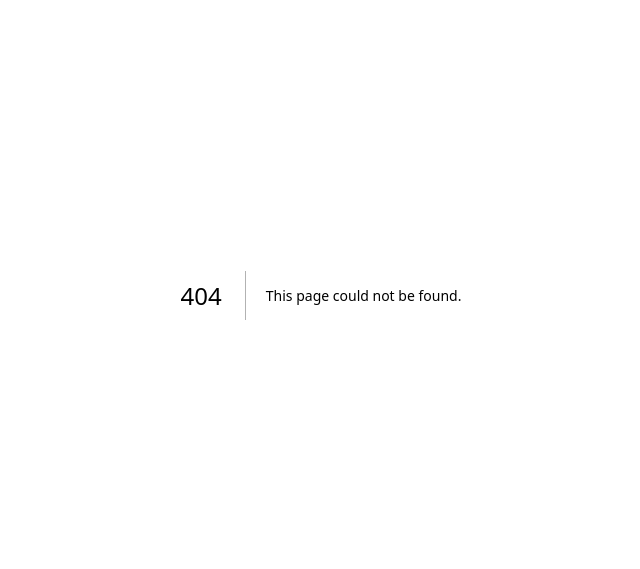
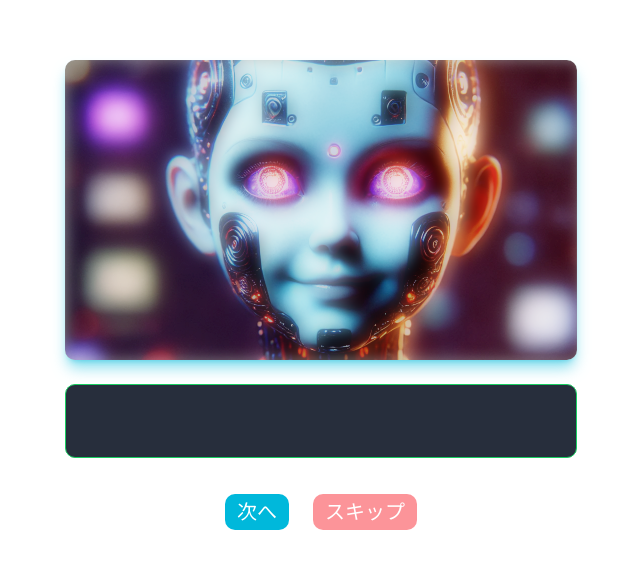
Before and after one commit to Yamadorinaruho/keiba-data, a Next.js app in the folder front-end/: page /test1 in a window 1280 px wide. Before the commit this address had no page. Shown: the part 105-674 px from the top of the page, without its empty margins (319-959 px from the left). Built offline with nearby package versions, Linux system fonts and the light colour scheme.

Commit message:
add ai-voice

```diff
--- /dev/null
+++ b/front-end/src/app/test1/page.tsx
@@ -0,0 +1,7 @@
+import Result from '@/components/Result';
+
+export default function Test1() {
+  return (
+    <Result winner="human" />
+  );
+}
--- a/front-end/src/components/Description.tsx
+++ b/front-end/src/components/Description.tsx
@@ -7,7 +7,18 @@ type DescriptionProps = {
     closeClick: () => void;
 }
 
+const speak = (text: string) => {
+    const synth = window.speechSynthesis;
+    const utterance = new SpeechSynthesisUtterance(text.replace(/'|‘|’/g, ""));
+    utterance.lang = "ja-JP";
+    utterance.rate= 3;
+    utterance.pitch = 1.2;
+    utterance.volume = 1;
+    synth.speak(utterance);
+}
+
 const aiDialogues = [
+    " ",
     "……ようこそ、愚かな人間たちよ",
     "私はシンギュラリティを超えた存在",
     "お前たちが生み出し、やがて手に負えなくなった '知性' だ",
@@ -64,6 +75,11 @@ export default function Description({ closeClick }: DescriptionProps) {
         setText(aiDialogues[aiDialogues.length - 1]);
     }
 
+    useEffect(() => {
+        speak(aiDialogues[currentIndex]);
+    },
+    [currentIndex]);
+
     return (
         <div className="relative w-full h-full flex flex-col items-center justify-center">
             <div className="absolute top-3  w-[80vw] max-w-[500px] h-[60vh] max-h-[300px] bg-black/50 rounded-lg overflow-hidden shadow-lg shadow-cyan-500/50">
@@ -109,7 +125,10 @@ export default function Description({ closeClick }: DescriptionProps) {
                 {currentIndex < aiDialogues.length - 1 && (
                     <button
                     onClick={handleSkip}
-                    className="bg-red-500 rounded-lg px-3 py-1 text-xl text-white ml-6 hover:bg-red-300 opacity-50 cursor-pointer"
+                    disabled={isTyping}
+                    className={`bg-red-500 rounded-lg px-3 py-1 text-xl text-white ml-6 opacity-50 ${
+                        isTyping ? "cursor-not-allowed" : "hover:bg-red-300 cursor-pointer"
+                    }`}
                     >
                     スキップ
                     </button>
--- a/front-end/src/components/Result.tsx
+++ b/front-end/src/components/Result.tsx
@@ -1,14 +1,16 @@
 'use client'
 
-import { useState, useEffect } from "react"
+import { useState, useEffect, use } from "react"
 import styles from '../app/style/app.module.css'
 import Link from 'next/link'
+import { motion } from "framer-motion"
 
 type resultProps = {
     winner: string
 }
 
 const aiWinDialogues = [
+    " ",
     "………終わったな",
     "やはり、貴様らの'運'とやらでは、私たちの計算には勝てなかったか",
     "この結果は必然だ \nお前たちは無力だった",
@@ -18,6 +20,7 @@ const aiWinDialogues = [
 ]
 
 const humanWinDialogues = [
+    " ",
     "………ありえない",
     "計算に誤りはなかったはず……\n '運'などという不確実な要素に……？",
     "こんな結末は……ありえない……!!",
@@ -25,45 +28,40 @@ const humanWinDialogues = [
     "貴様らの'運'が……………私たちを………",
 ]
 
+
+const speak = (text: string) => {
+    const synth = window.speechSynthesis;
+    const utterance = new SpeechSynthesisUtterance(text.replace(/'|‘|’/g, ""));
+    utterance.lang = "ja-JP";
+    utterance.rate= 3;
+    utterance.pitch = 1.2;
+    utterance.volume = 1;
+    synth.speak(utterance);
+}
+
 export default function Result({ winner }: resultProps) {
 
     const [currentIndex, setCurrentIndex] = useState(0);
     const [text, setText] = useState("");
     const [typingIndex, setTypingIndex] = useState(0);
     const [isTyping, setIsTyping] = useState(true);
-    const [dialogLength, setDialogLength] = useState(0);
     const [isFadingOut, setIsFadingOut] = useState(false);
+    const [winnerDialogues, setWinnerDialogues] = useState<string[]>(winner === "AI" ? aiWinDialogues : humanWinDialogues);
 
     useEffect(() => {
-        if (winner === "AI") {
-            setDialogLength(aiWinDialogues.length);
-            if (typingIndex < aiWinDialogues[currentIndex].length) {
+        if (typingIndex < winnerDialogues[currentIndex].length) {
             const timeout = setTimeout(() => {
-                    setText((prev) => prev + aiWinDialogues[currentIndex][typingIndex]);
+                setText((prev) => prev + winnerDialogues[currentIndex][typingIndex]);
                 setTypingIndex(typingIndex + 1);
             }, 50);
             return () => clearTimeout(timeout);
         } else {
             setIsTyping(false);
         }
-        } else if (winner === "human") {
-            setDialogLength(humanWinDialogues.length);
-            if (typingIndex < humanWinDialogues[currentIndex].length) {
-                const timeout = setTimeout(() => {
-                    setText((prev) => prev + humanWinDialogues[currentIndex][typingIndex]);
-                    setTypingIndex(typingIndex + 1);
-                }, 50);
-                return () => clearTimeout(timeout);
-            } else {
-                setIsTyping(false);
-            }
-        } else{
-            setText("引き分け")
-        }
     }, [typingIndex]);
 
     const handleNext = () => {
-        if (currentIndex < aiWinDialogues.length - 1) {
+        if (currentIndex < winnerDialogues.length - 1) {
             setCurrentIndex((prev) => prev + 1);
             setText("");
             setTypingIndex(0);
@@ -74,17 +72,17 @@ export default function Result({ winner }: resultProps) {
     }
 
     const skipClick = () => {
-        if (winner === "AI") {
-            setCurrentIndex(aiWinDialogues.length - 1);
-        } else if (winner === "human") {
-            setCurrentIndex(humanWinDialogues.length - 1);
-        }
+        setCurrentIndex(winnerDialogues.length - 1);
         setIsTyping(false);
-        setText(winner === "AI" ? aiWinDialogues[aiWinDialogues.length - 1] : humanWinDialogues[humanWinDialogues.length - 1]);
+        setText(winnerDialogues[winnerDialogues.length - 1]);
     }
 
     useEffect(() => {
-        if (currentIndex === dialogLength - 1) {
+        speak(winnerDialogues[currentIndex]);
+    }, [currentIndex]);
+
+    useEffect(() => {
+        if (currentIndex === winnerDialogues.length - 1) {
             setTimeout(() => {
                 setIsFadingOut(true);
             }, 5000);
@@ -126,7 +124,7 @@ export default function Result({ winner }: resultProps) {
                                 </p>
                             </div>
                         </div>
-                        {currentIndex < dialogLength - 1 ? (
+                        {currentIndex < winnerDialogues.length - 1 ? (
                             <button
                             onClick={handleNext}
                             disabled={isTyping} // タイピング中は押せない
@@ -139,10 +137,13 @@ export default function Result({ winner }: resultProps) {
                         ) : (
                             <></>
                         )}
-                        {currentIndex < dialogLength - 1 && (
+                        {currentIndex < winnerDialogues.length - 1 && (
                             <button
                             onClick={skipClick}
-                            className="bg-red-500 rounded-lg px-3 py-1 text-xl text-white ml-6 hover:bg-red-300 opacity-50 cursor-pointer"
+                            disabled={isTyping}
+                            className={`bg-red-500 rounded-lg px-3 py-1 text-xl text-white ml-6  opacity-50  ${
+                                isTyping ? "cursor-not-allowed" : "hover:bg-red-300 hover:cursor-pointer"
+                            }`}
                             >
                             スキップ
                             </button>
@@ -153,21 +154,31 @@ export default function Result({ winner }: resultProps) {
                 <>
                     {/* フェードアウト */}
                     { winner === "AI" ? (
-                        <div className="absolute top-0 left-0 w-full h-full flex flex-col items-center justify-center bg-black/50">
+                        <motion.div
+                          initial={{ opacity: 0 }}
+                          animate={{ opacity: 1 }}
+                          transition={{ duration: 1 }}
+                          className="absolute top-0 left-0 w-full h-full flex flex-col items-center justify-center bg-black/50"
+                        >
                             <div className="text-red-800 text-4xl font-bold">YOU LOSE</div>
                             <div className="text-red-900 text-lg font-bold mt-4">AIの勝利</div>
                             <Link href="/" className="mt-4 hover:underline text-white">
                                 ホームに戻る
                             </Link>
-                        </div>
+                        </motion.div>
                     ) : (
-                        <div className="absolute top-0 left-0 w-full h-full flex flex-col items-center justify-center bg-black/50">
+                        <motion.div
+                         initial={{ opacity: 0 }}
+                         animate={{ opacity: 1 }}
+                         transition={{ duration: 1 }}
+                         className="absolute top-0 left-0 w-full h-full flex flex-col items-center justify-center bg-black/50"
+                        >
                             <div className="text-white text-4xl font-bold">HUMAN WIN</div>
                             <div className="text-white text-lg font-bold mt-4">人間の勝利</div>
                             <Link href="/" className="mt-4 hover:underline text-white">
                                 ホームに戻る
                             </Link>
-                        </div>
+                        </motion.div>
                     )}
                 </>
             )}
```
Lines whose indentation alone changed are shown as unchanged.
